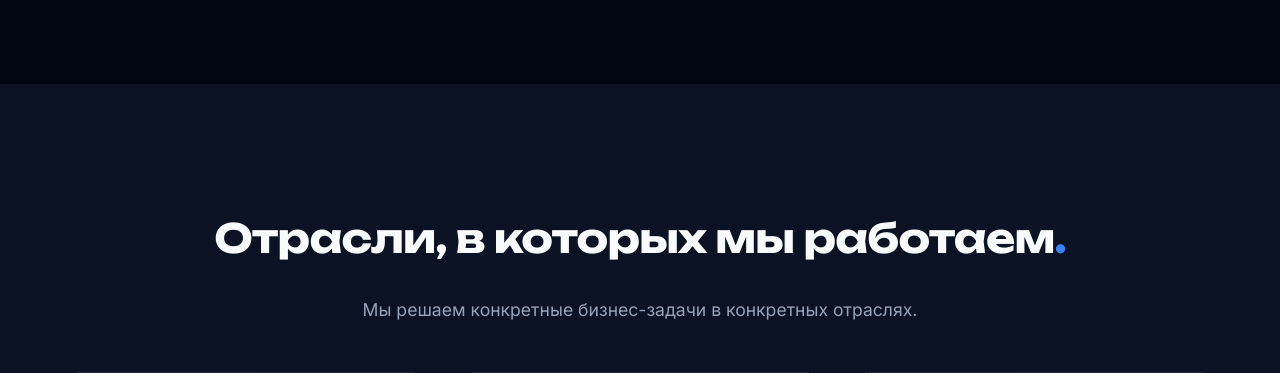
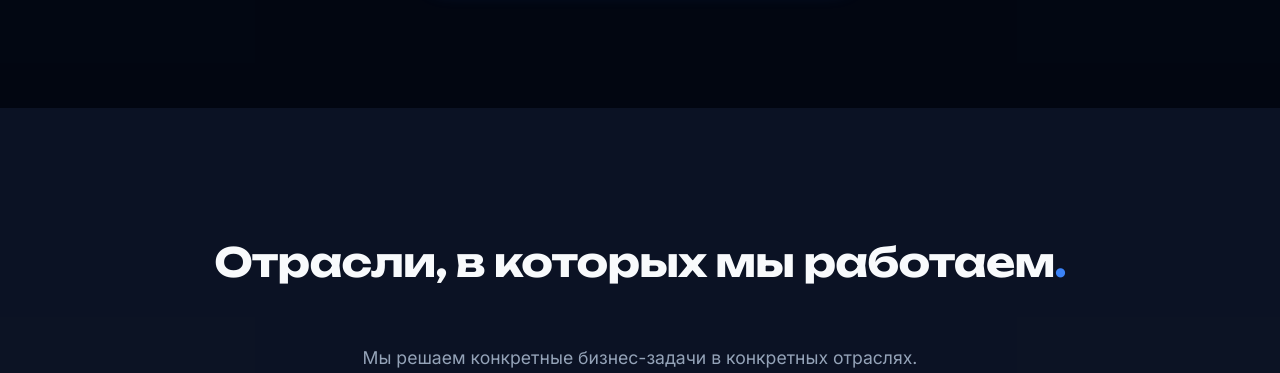
Before and after one commit to zohrabahundov/ahundoff, a PHP site: page /templates/index.php in a window 1280 px wide. Shown: the part 3240-3613 px from the top of the page. Run offline with PHP 8.4, Linux system fonts and the light colour scheme.

Commit message:
Update styles.css

```diff
--- a/styles.css
+++ b/styles.css
@@ -286,6 +286,14 @@
         font-size: 1.1rem;
         line-height: 1.6;
     }
+
+    .services > .container > .section-title,
+    .industries > .container > .section-title,
+    .cases > .container > .section-title,
+    .process > .container > .section-title,
+    .partners-section > .container > .section-title { margin-bottom: 3rem; }
+    .trust-section__header { margin-bottom: 3rem; }
+    .trust-section__header .section-title { margin-bottom: 0; }
 }
 
 /* ==========================================================================
```
